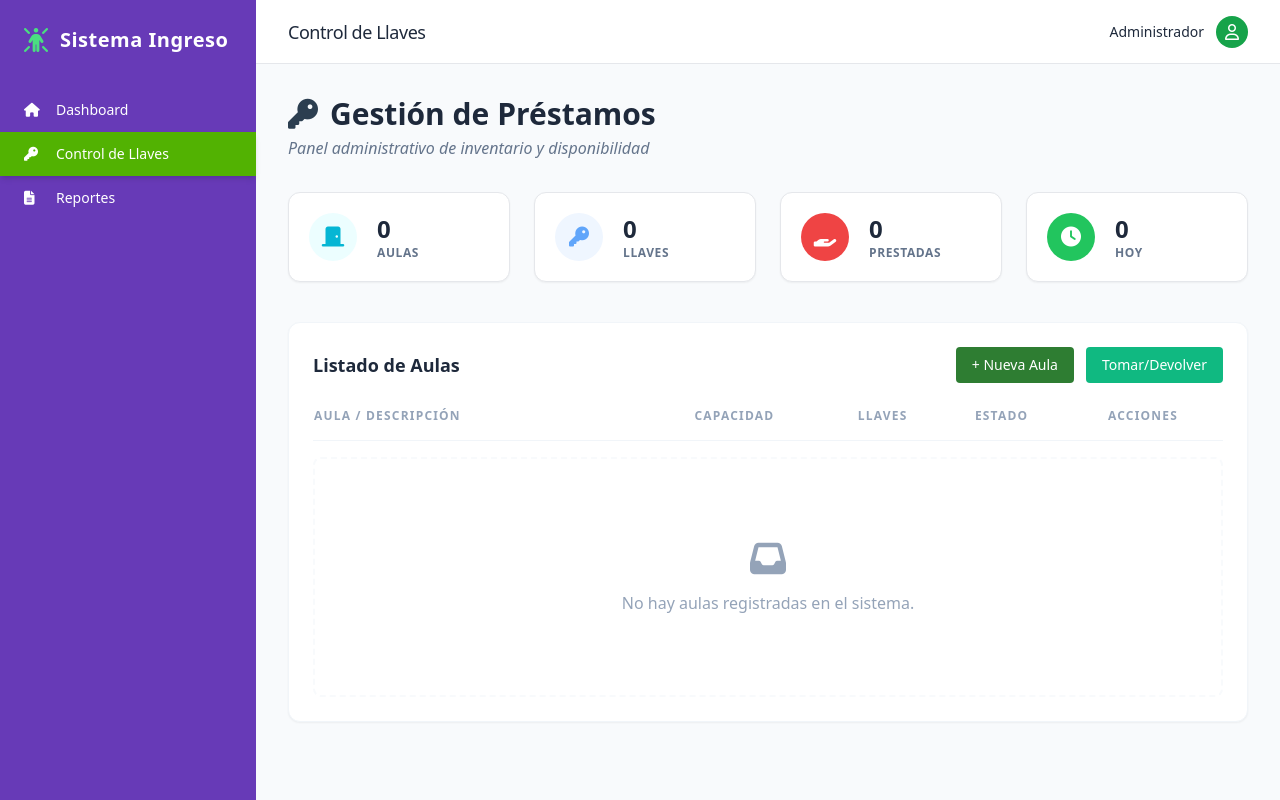
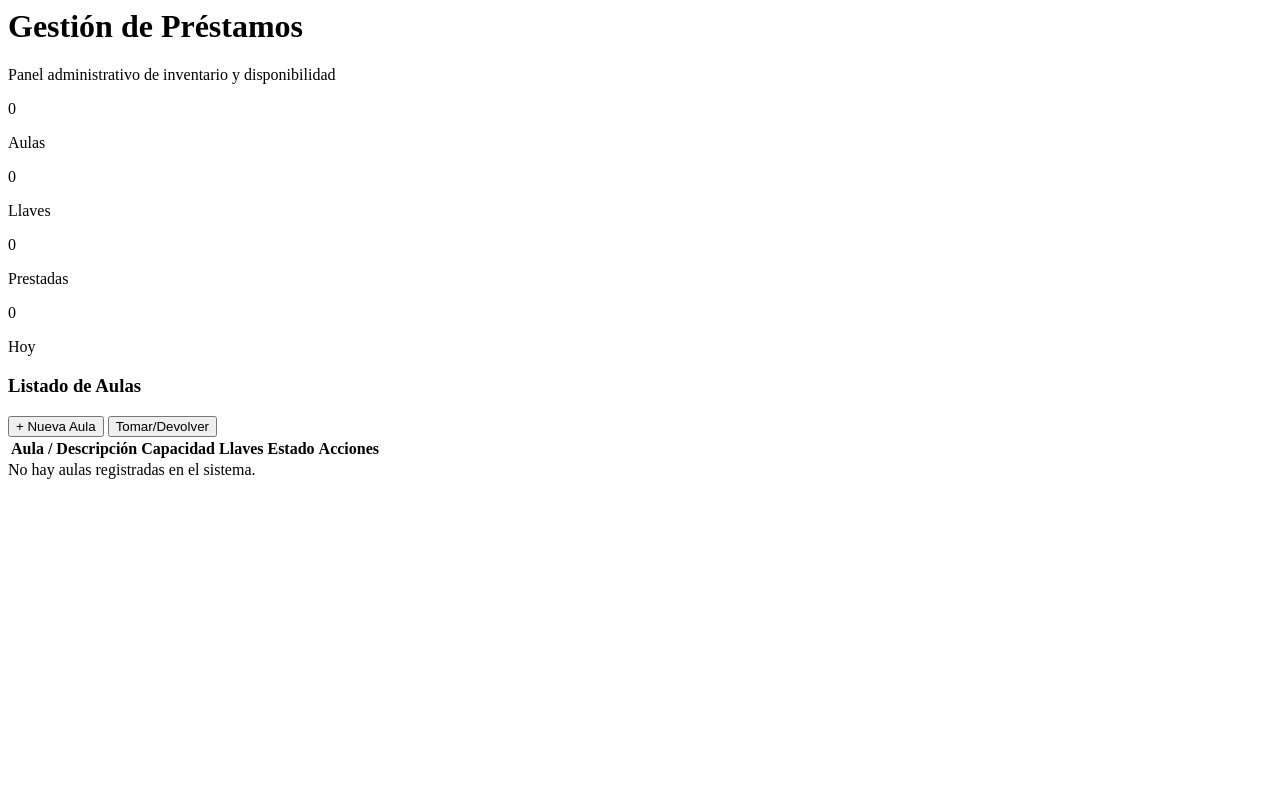
Before and after one commit to branr9/registro_ingreso_sena, a PHP site: page /views/userViews/controldellaves/keysviews.php in a window 1280 px wide. Run offline with PHP 8.4, Linux system fonts and the light colour scheme; lists and menus that the app fills with data are empty; some libraries are stand-ins or nearby versions.

Commit message:
Update keysviews.php

```diff
--- a/regustri de ingreso sena/views/userViews/controldellaves/keysviews.php
+++ b/regustri de ingreso sena/views/userViews/controldellaves/keysviews.php
@@ -1,38 +1,5 @@
-<!DOCTYPE html>
-<html lang="es">
-<head>
-    <meta charset="UTF-8">
-    <meta name="viewport" content="width=device-width, initial-scale=1.0">
-    <title>Control de Llaves - Plantilla Limpia</title>
-    <script src="https://cdn.tailwindcss.com"></script>
-    <link rel="stylesheet" href="https://cdnjs.cloudflare.com/ajax/libs/font-awesome/6.4.0/css/all.min.css">
-</head>
-<body class="bg-slate-50 text-slate-800 flex h-screen overflow-hidden">
+<div class="p-8 w-full h-full overflow-y-auto bg-slate-50">
 
-    <aside class="w-64 bg-[#673ab7] text-white flex flex-col justify-between hidden md:flex">
-        <div>
-            <div class="p-6 flex items-center gap-3">
-                <i class="fa-solid fa-person-rays text-2xl text-green-400"></i>
-                <h1 class="text-xl font-bold tracking-wide">Sistema Ingreso</h1>
-            </div>
-            <nav class="mt-2 text-sm" id="menu-navegacion">
-                <a href="#" class="flex items-center gap-3 px-6 py-3 hover:bg-white/10 transition"><i class="fa-solid fa-house w-5"></i> Dashboard</a>
-                <a href="#" class="flex items-center gap-3 px-6 py-3 bg-[#52b202] text-white font-medium shadow-md"><i class="fa-solid fa-key w-5"></i> Control de Llaves</a>
-                <a href="#" class="flex items-center gap-3 px-6 py-3 hover:bg-white/10 transition"><i class="fa-solid fa-file-lines w-5"></i> Reportes</a>
-            </nav>
-        </div>
-    </aside>
-
-    <main class="flex-1 flex flex-col h-full">
-        <header class="h-16 bg-white border-b flex items-center justify-between px-8 shrink-0">
-            <h2 class="text-lg font-medium tracking-tight">Control de Llaves</h2>
-            <div class="flex items-center gap-3">
-                <span class="text-sm font-medium" id="usuario-logeado-nombre">Administrador</span>
-                <div class="w-8 h-8 rounded-full bg-green-600 text-white flex items-center justify-center"><i class="fa-regular fa-user"></i></div>
-            </div>
-        </header>
-
-        <div class="flex-1 overflow-y-auto p-8">
     <div class="mb-8">
         <h1 class="text-3xl font-bold text-slate-800 flex items-center gap-3 mb-1">
             <i class="fa-solid fa-key text-[#2c3e50]"></i> Gestión de Préstamos
@@ -43,44 +10,47 @@
     <div class="grid grid-cols-1 md:grid-cols-4 gap-6 mb-10">
         <div class="bg-white rounded-xl shadow-sm border p-5 flex items-center gap-5">
             <div class="w-12 h-12 rounded-full bg-cyan-50 flex items-center justify-center text-cyan-500 text-xl"><i class="fa-solid fa-door-closed"></i></div>
-                    <div><p class="text-2xl font-bold" id="stat-total-aulas">0</p><p class="text-xs text-slate-500 uppercase font-semibold tracking-wider">Aulas</p></div>
+            <div><p class="text-2xl font-bold" id="stat-total-aulas">0</p><p class="text-xs text-slate-500 uppercase font-semibold">Aulas</p></div>
         </div>
         <div class="bg-white rounded-xl shadow-sm border p-5 flex items-center gap-5">
             <div class="w-12 h-12 rounded-full bg-blue-50 flex items-center justify-center text-blue-400 text-xl"><i class="fa-solid fa-key"></i></div>
-                    <div><p class="text-2xl font-bold" id="stat-total-llaves">0</p><p class="text-xs text-slate-500 uppercase font-semibold tracking-wider">Llaves</p></div>
+            <div><p class="text-2xl font-bold" id="stat-total-llaves">0</p><p class="text-xs text-slate-500 uppercase font-semibold">Llaves</p></div>
         </div>
         <div class="bg-white rounded-xl shadow-sm border p-5 flex items-center gap-5">
             <div class="w-12 h-12 rounded-full bg-red-500 flex items-center justify-center text-white text-xl"><i class="fa-solid fa-hand-holding"></i></div>
-                    <div><p class="text-2xl font-bold" id="stat-llaves-prestadas">0</p><p class="text-xs text-slate-500 uppercase font-semibold tracking-wider">Prestadas</p></div>
+            <div><p class="text-2xl font-bold" id="stat-llaves-prestadas">0</p><p class="text-xs text-slate-500 uppercase font-semibold">Prestadas</p></div>
         </div>
         <div class="bg-white rounded-xl shadow-sm border p-5 flex items-center gap-5">
             <div class="w-12 h-12 rounded-full bg-green-500 flex items-center justify-center text-white text-xl"><i class="fa-solid fa-clock"></i></div>
-                    <div><p class="text-2xl font-bold" id="stat-prestamos-hoy">0</p><p class="text-xs text-slate-500 uppercase font-semibold tracking-wider">Hoy</p></div>
+            <div><p class="text-2xl font-bold" id="stat-prestamos-hoy">0</p><p class="text-xs text-slate-500 uppercase font-semibold">Hoy</p></div>
         </div>
     </div>
 
     <div class="bg-white rounded-xl shadow-sm border border-slate-100 p-6">
         <div class="flex items-center justify-between mb-6">
             <h3 class="text-lg font-bold">Listado de Aulas</h3>
-                    <div class="flex items-center gap-3">
-                        <button id="btn-nueva-aula" class="bg-[#2e7d32] text-white px-4 py-2 rounded text-sm font-medium hover:bg-green-800 transition"> + Nueva Aula </button>
-                        <button id="btn-registrar-prestamo" class="bg-[#10b981] text-white px-4 py-2 rounded text-sm font-medium hover:bg-emerald-600 transition"> Tomar/Devolver </button>
+            <div class="flex gap-3">
+                <button id="btn-nueva-aula" class="bg-[#2e7d32] text-white px-4 py-2 rounded text-sm font-medium hover:bg-green-800 transition">
+                    + Nueva Aula
+                </button>
+                <button id="btn-registrar-prestamo" class="bg-[#10b981] text-white px-4 py-2 rounded text-sm font-medium hover:bg-emerald-600 transition">
+                    Tomar/Devolver
+                </button>
             </div>
         </div>
 
         <div class="overflow-x-auto">
             <table class="w-full text-left border-collapse" id="tabla-aulas">
                 <thead>
-                            <tr class="text-slate-400 text-xs uppercase tracking-widest border-b border-slate-100">
-                                <th class="pb-4 font-bold">Aula / Descripción</th>
-                                <th class="pb-4 font-bold text-center">Capacidad</th>
-                                <th class="pb-4 font-bold text-center">Llaves</th>
-                                <th class="pb-4 font-bold text-center">Estado</th>
-                                <th class="pb-4 font-bold text-center">Acciones</th>
+                    <tr>
+                        <th class="pb-4 font-bold uppercase tracking-widest text-xs text-slate-400 border-b border-slate-100 text-left">Aula / Descripción</th>
+                        <th class="pb-4 font-bold uppercase tracking-widest text-xs text-slate-400 border-b border-slate-100 text-center">Capacidad</th>
+                        <th class="pb-4 font-bold uppercase tracking-widest text-xs text-slate-400 border-b border-slate-100 text-center">Llaves</th>
+                        <th class="pb-4 font-bold uppercase tracking-widest text-xs text-slate-400 border-b border-slate-100 text-center">Estado</th>
+                        <th class="pb-4 font-bold uppercase tracking-widest text-xs text-slate-400 border-b border-slate-100 text-center">Acciones</th>
                     </tr>
                 </thead>
                 <tbody id="tbody-aulas">
-
                     </tbody>
             </table>
 
@@ -90,7 +60,5 @@
             </div>
         </div>
     </div>
+
 </div>
-    </main>
-</body>
-</html>
```
Lines whose indentation alone changed are shown as unchanged.
